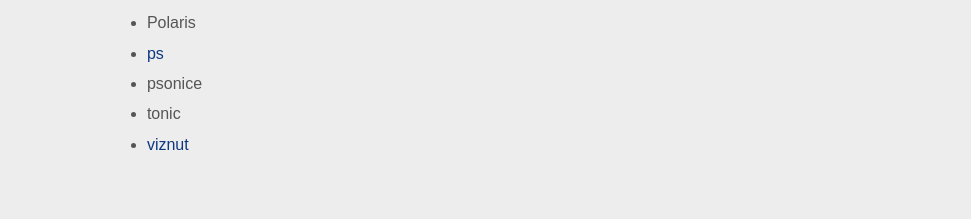
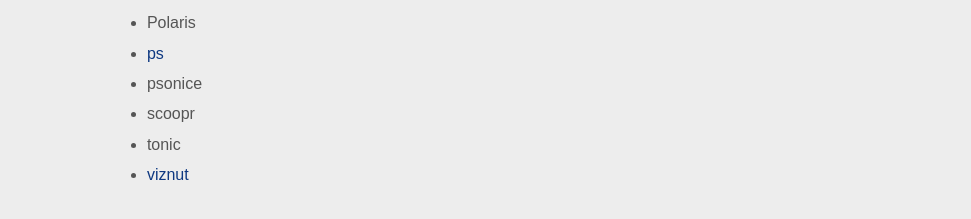
Before and after one commit to in4k/in4k.github.io, a Jekyll site: the page built from wiki/about.markdown, in a window 1280 px wide. Shown: the part 563-782 px from the top of the page, without its empty margins (0-971 px from the left). Built offline with Jekyll 4.4.1, drawn with Linux system fonts in a browser that asks for light colours; some web fonts are replaced.

Commit message:
Update about.markdown

```diff
--- a/wiki/about.markdown
+++ b/wiki/about.markdown
@@ -30,5 +30,6 @@ We hope to compile public domain resources into a single site, as well as mirror
 * Polaris
 * [ps](http://tpolm.org/~ps)
 * psonice
+* scoopr
 * tonic
 * [viznut](http://countercomplex.blogspot.fi/)
```
